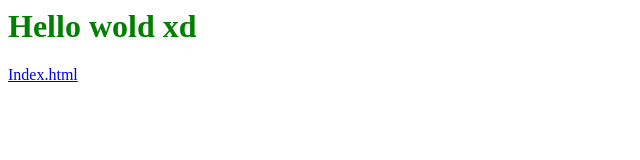
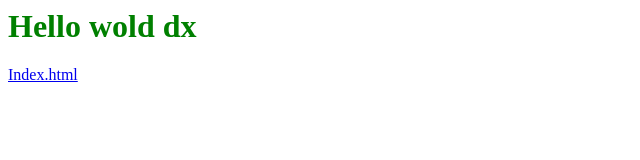
Before and after one commit to umato640/abc, a plain HTML site: page index.html in a window 1280 px wide. Shown: the full height of the page, 0-640 px from the left. Drawn offline with Linux system fonts and the light colour scheme.

Commit message:
prova merge 2

```diff
--- a/index.html
+++ b/index.html
@@ -3,6 +3,6 @@
 	<link rel="stylesheet" href="./styles.css"> <!-- cba -->
 </head>
 <body>
-	<h1>Hello wold xd</h1> <!-- cbaaa -->
+	<h1>Hello wold dx</h1> <!-- cbaaa -->
 	<a href="index.html">Index.html</a>
 </body>
```
